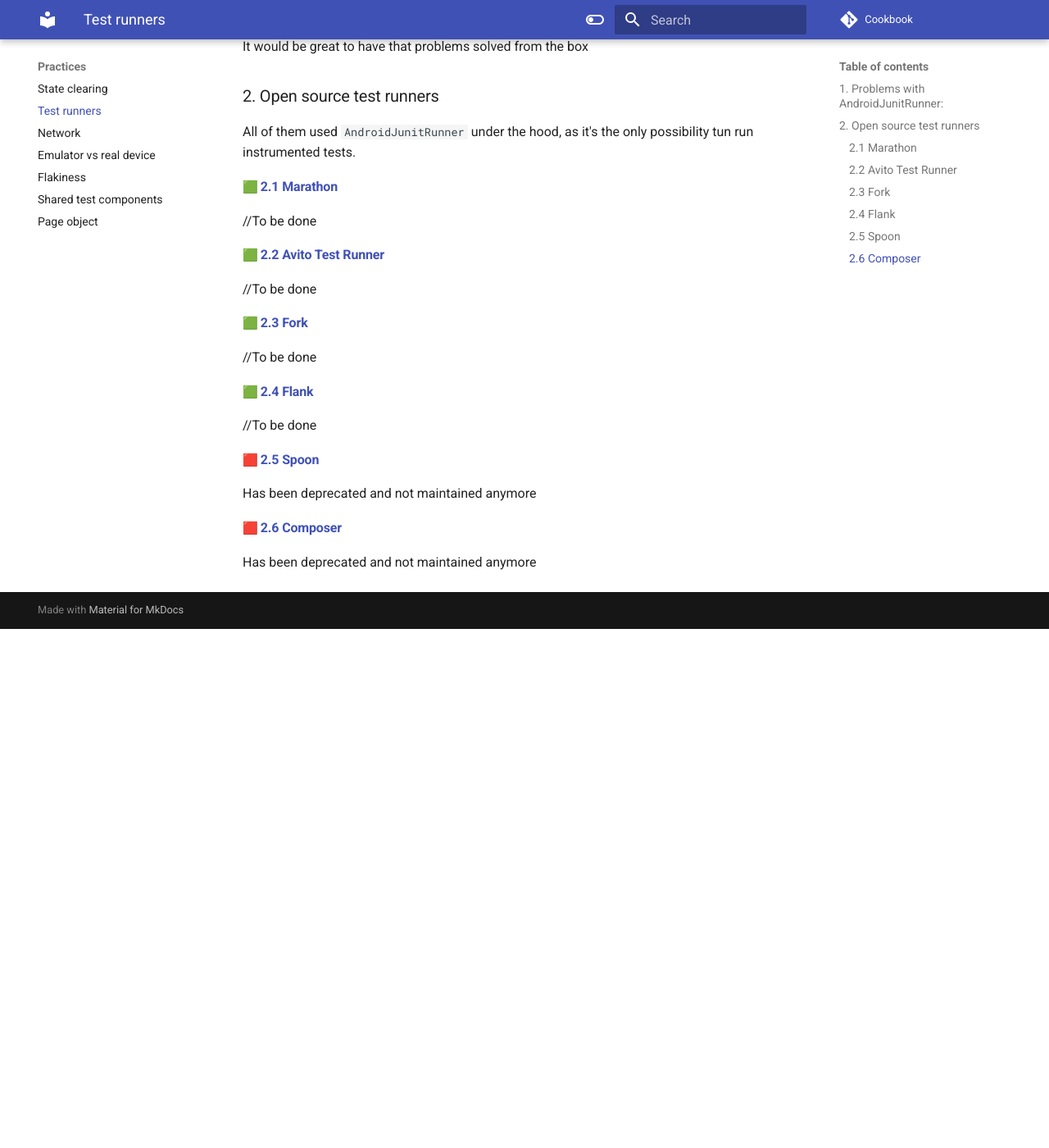
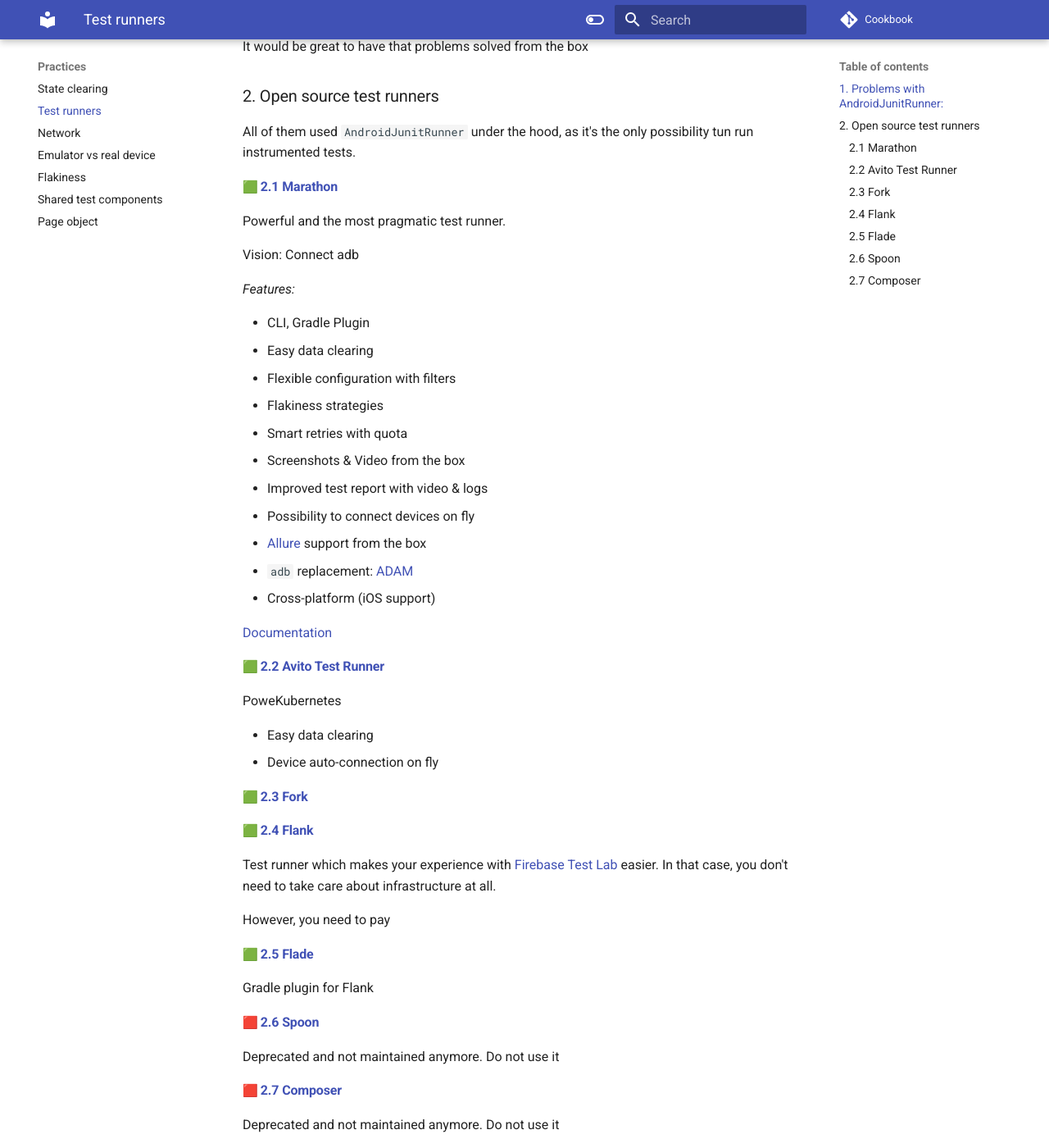
Before and after one commit to android-ui-testing/Cookbook, an MkDocs documentation site: the page built from docs/content/practices/test_runners_review.md, in a window 1280 px wide and 1400 px high, scrolled down 1218 px. Shown: the whole window at 82% size. Built offline with MkDocs 1.6.1 and Material for MkDocs 9.7.7, drawn with Linux system fonts in a browser that asks for light colours; emoji names are drawn with the system emoji font; comment, search, counter and statistics services are not loaded; before the commit the page ends 1985 px from its top, so only the background shows below that.

```diff
--- a/docs/content/practices/test_runners_review.md
+++ b/docs/content/practices/test_runners_review.md
@@ -62,24 +62,50 @@ All of them used `AndroidJunitRunner` under the hood, as it's the only possibili
 
 #### [:green_square: 2.1 Marathon](https://github.com/MarathonLabs/marathon)
 
-//To be done
+Powerful and the most pragmatic test runner.
 
-#### [:green_square: 2.2 Avito Test Runner](https://github.com/avito-tech/avito-android)
+Vision: Connect adb
 
-//To be done
+*Features:*
+
+* CLI, Gradle Plugin
+* Easy data clearing
+* Flexible configuration with filters
+* Flakiness strategies
+* Smart retries with quota
+* Screenshots & Video from the box
+* Improved test report with video & logs
+* Possibility to connect devices on fly
+* [Allure](https://github.com/allure-framework) support from the box
+* `adb` replacement: [ADAM](https://github.com/Malinskiy/adam)
+* Cross-platform (iOS support)
+
+[Documentation](https://marathonlabs.github.io/marathon/)
+
+#### [:green_square: 2.2 Avito Test Runner](https://github.com/avito-tech/avito-android/tree/develop/subprojects/test-runner)
+
+PoweKubernetes
+
+* Easy data clearing
+* Device auto-connection on fly
 
 #### [:green_square: 2.3 Fork](https://github.com/shazam/fork)
 
-//To be done
-
 #### [:green_square: 2.4 Flank](https://github.com/Flank/flank)
 
-//To be done
+Test runner which makes your experience with [Firebase Test Lab](https://firebase.google.com/products/test-lab)
+easier. In that case, you don't need to take care about infrastructure at all.
 
-#### [:red_square: 2.5 Spoon](https://github.com/square/spoon)
+However, you need to pay
 
-Has been deprecated and not maintained anymore
+#### [:green_square: 2.5 Flade](https://github.com/runningcode/fladle)
 
-#### [:red_square: 2.6 Composer](https://github.com/gojuno/composer)
+Gradle plugin for Flank
 
-Has been deprecated and not maintained anymore
+#### [:red_square: 2.6 Spoon](https://github.com/square/spoon)
+
+Deprecated and not maintained anymore. Do not use it
+
+#### [:red_square: 2.7 Composer](https://github.com/gojuno/composer)
+
+Deprecated and not maintained anymore. Do not use it
--- a/mkdocs.yml
+++ b/mkdocs.yml
@@ -35,6 +35,8 @@ nav:
   - Basics:
       - Testing theory: basics/testing_theory.md
       - Instrumented testing: basics/instrumented_testing_basics.md
+      - UI testing: basics/ui_testing.md
+      - Screenshot testing: basics/screenshot_testing.md
   - Practices:
       - State clearing: practices/state_clearing.md
       - Test runners: practices/test_runners_review.md
```
Also changed, not shown: docs/content/basics/instrumented_testing_basics.md (+10 -0 lines), docs/content/basics/screenshot_testing.md (added, +3 -0 lines), docs/content/basics/ui_testing.md (added, +3 -0 lines), docs/content/practices/page_object.md (+24 -20 lines).
